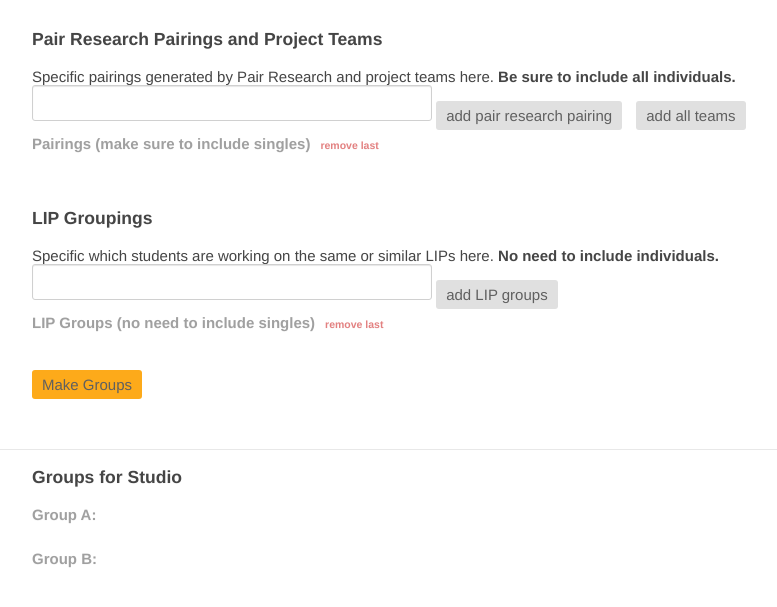
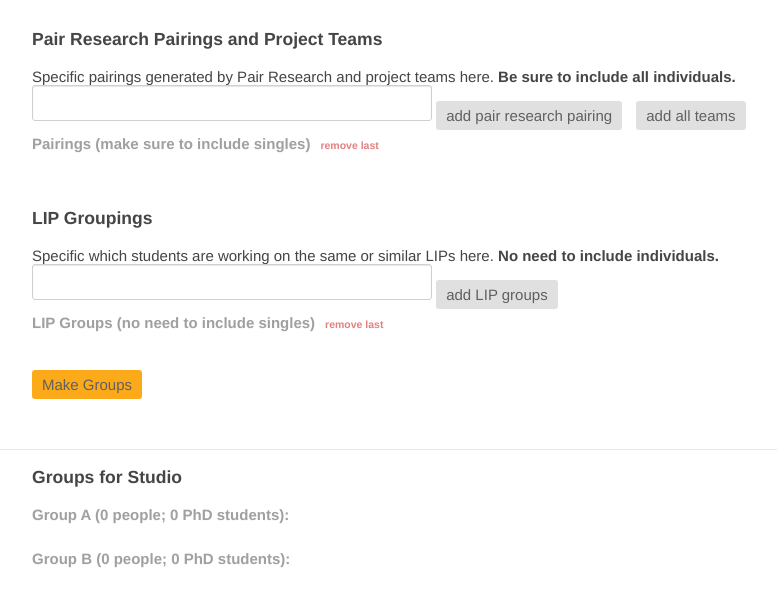
Before and after one commit to NUDelta/dtr-group-maker, a plain HTML site: page hq.html in a window 1280 px wide. Both pictures are taken after a click on the button "Make Groups". Shown: the part 131-738 px from the top of the page, without its empty margins (68-845 px from the left). Drawn offline with Linux system fonts and the light colour scheme.

Commit message:
adding group count to interface

```diff
--- a/hq.html
+++ b/hq.html
@@ -64,12 +64,12 @@
    <h3>Groups for Studio</h3>
    <div class="row" id="studioGroups">
       <div class="col-sm-6">
-         <h2>Group A: </h2>
+         <h2 id="groupA-header">Group A: </h2>
          <div id="groupA"></div>
       </div>
       <br>
       <div class="col-sm-6">
-         <h2>Group B: </h2>
+         <h2 id="groupB-header">Group B: </h2>
          <div id="groupB"></div>
       </div>
    </div>
--- a/js/hq.js
+++ b/js/hq.js
@@ -202,7 +202,10 @@ $(function() {
     const colorIndex = assignColors(lipList);
     if (candidateList.length > 0) {
       displayGroup($("#groupA"), candidateList[0][0], colorIndex);
-      displayGroup($("#groupB"), candidateList[0][1], colorIndex)
+      $('#groupA-header').text(`Group A (${ candidateList[0][0].length } people; ${ numPhdStudents(candidateList[0][0]) } PhD students):`);
+
+      displayGroup($("#groupB"), candidateList[0][1], colorIndex);
+      $('#groupB-header').text(`Group B (${ candidateList[0][1].length } people; ${ numPhdStudents(candidateList[0][1]) } PhD students):`);
     }
 
     $([document.documentElement, document.body]).animate({
@@ -344,7 +347,7 @@ $(function() {
       Group B (${ goodCandidates[i][1].length } people; ${ numPhdStudents(goodCandidates[i][1]) } PhD students): ${ goodCandidates[i][1].join(', ') } \n`)
     }
 
-    // [Group A, Group B] = ["A, B, C", "D, E, F"]
+    // [Group A, Group B] = ["A, B, C", "D, E"] (Group A is always larger)
     return goodCandidates
   }
 
```
